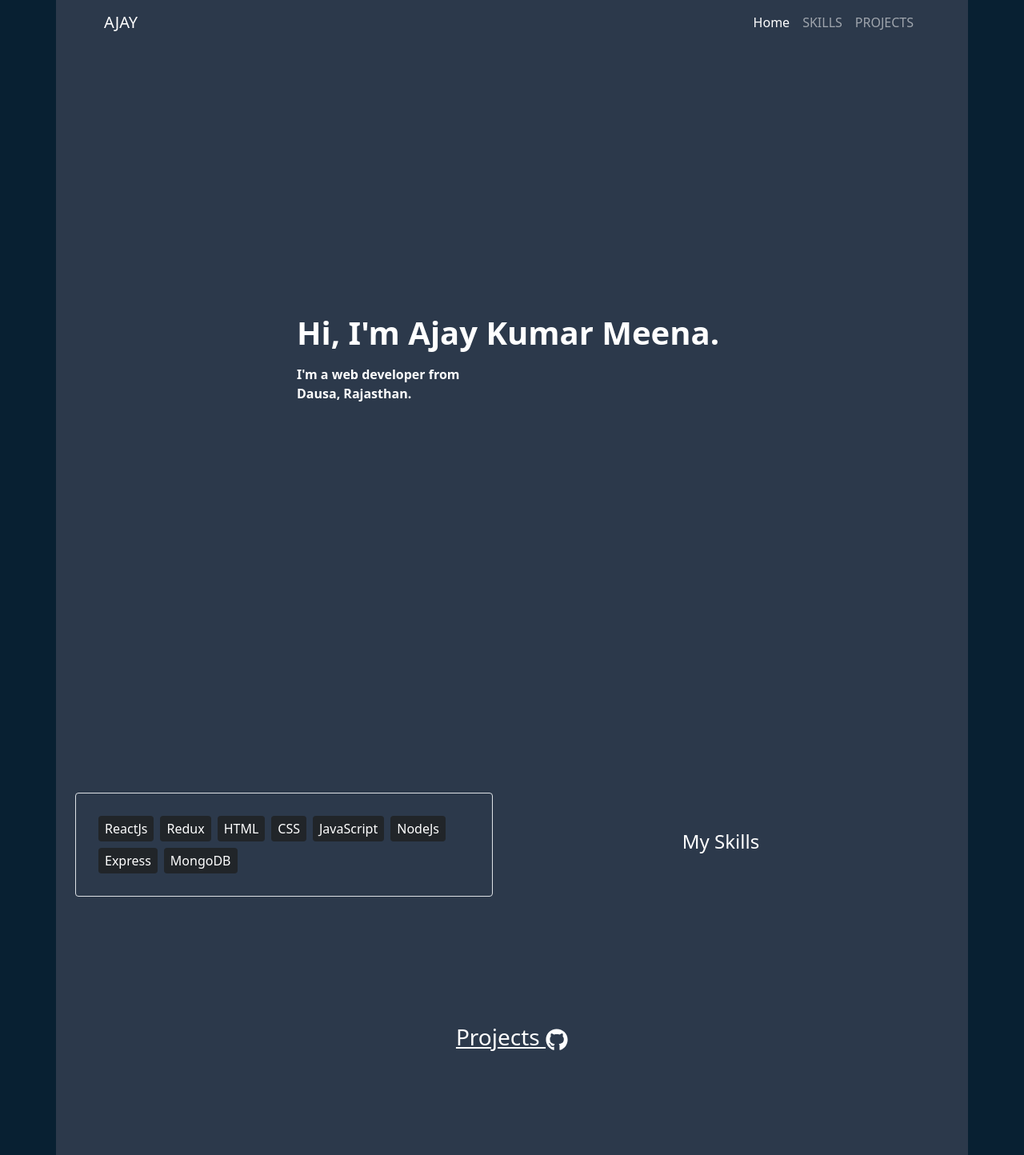
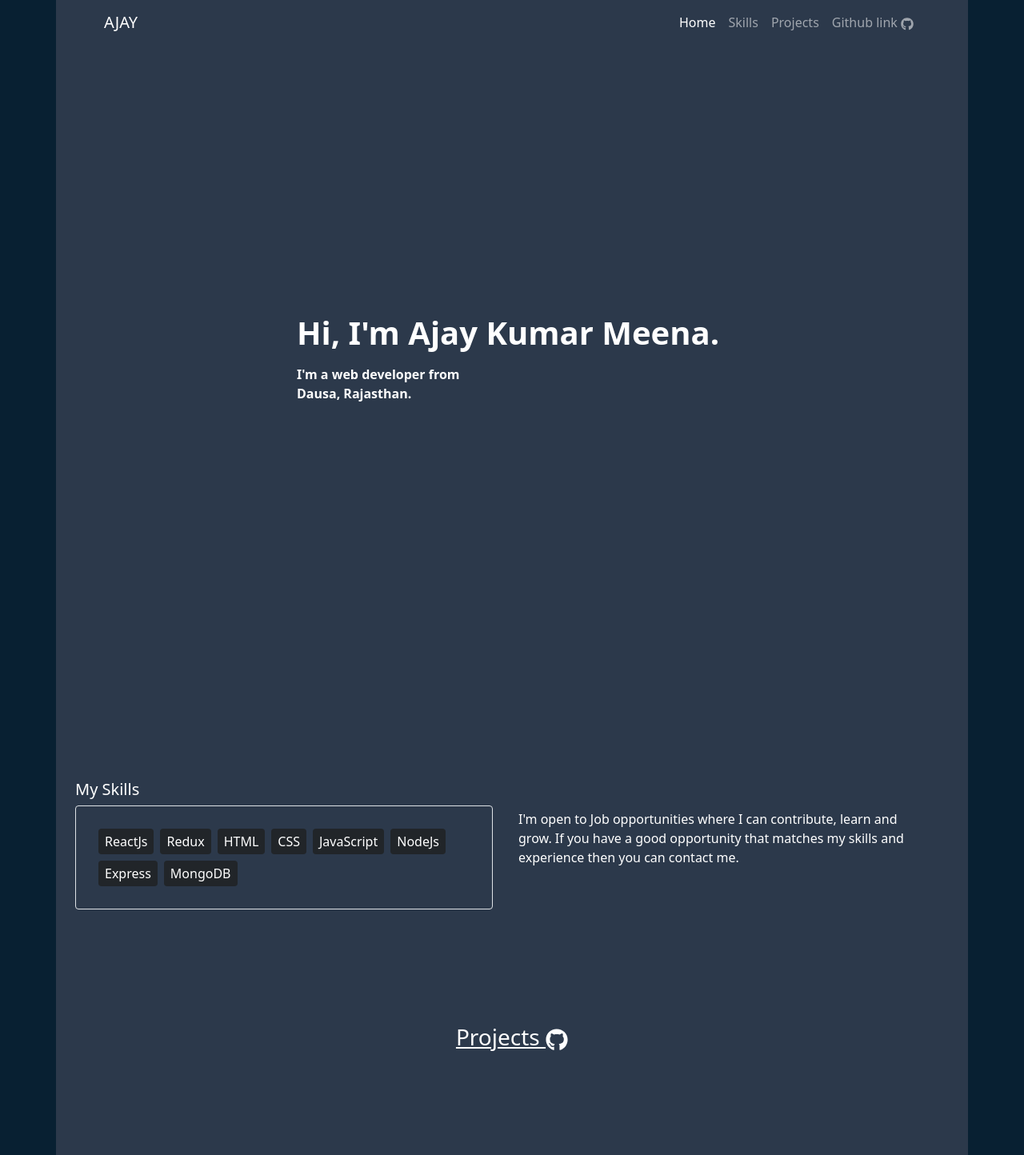
Before and after one commit to ajay020/portfolio, a React (Create React App) app: page / in a window 1280 px wide. Shown: the top 1444 px of the page at 80% size. Built offline with nearby package versions, Linux system fonts and the light colour scheme.

Commit message:
github link added to navbar

```diff
--- a/src/components/Navbar.jsx
+++ b/src/components/Navbar.jsx
@@ -1,25 +1,36 @@
+import { FaGithub } from "react-icons/fa";
+
 const Navbar = () => {
   return (
-    <nav class="navbar navbar-expand navbar-dark bg-light-gray mx-5">
-      <div class="container">
-        <a class="navbar-brand" href="#navbarNav">
+    <nav className="navbar navbar-expand navbar-dark bg-light-gray mx-5">
+      <div className="container">
+        <a className="navbar-brand" href="#navbarNav">
           AJAY
         </a>
-        <div class="" id="navbarNav">
-          <ul class="navbar-nav">
-            <li class="nav-item">
-              <a class="nav-link active" aria-current="page" href="#header">
+        <div className="" id="navbarNav">
+          <ul className="navbar-nav">
+            <li className="nav-item">
+              <a className="nav-link active" aria-current="page" href="#header">
                 Home
               </a>
             </li>
-            <li class="nav-item">
-              <a class="nav-link" href="#skills">
-                SKILLS
+            <li className="nav-item">
+              <a className="nav-link" href="#skills">
+                Skills
               </a>
             </li>
-            <li class="nav-item">
-              <a class="nav-link" href="#projects">
-                PROJECTS
+            <li className="nav-item">
+              <a className="nav-link" href="#projects">
+                Projects
+              </a>
+            </li>
+            <li className="nav-item">
+              <a
+                className="nav-link"
+                href="https://github.com/ajay020?tab=repositories"
+                target="_blank"
+              >
+                Github link <FaGithub />
               </a>
             </li>
           </ul>
--- a/src/components/Skills.jsx
+++ b/src/components/Skills.jsx
@@ -2,7 +2,11 @@ import { skills } from "../data";
 
 const Skills = () => {
   return (
-    <div id="skills" className="container row" style={{ height: "50vh" }}>
+    <div
+      id="skills"
+      className="container row d-flex align-items-center"
+      style={{ height: "50vh" }}
+    >
       <div
         className="
             col-sm-6
@@ -11,6 +15,8 @@ const Skills = () => {
             align-content-center
         "
       >
+        <h5 className="text-white">My Skills</h5>
+
         <div
           className="card p-4
             bg-light-gray
@@ -31,7 +37,11 @@ const Skills = () => {
         </div>
       </div>
       <div className="col-sm-6 d-flex align-items-center justify-content-center ">
-        <h4 className="text-white">My Skills</h4>
+        <p className="text-white  p-2  ">
+          I'm open to Job opportunities where I can contribute, learn and grow.
+          If you have a good opportunity that matches my skills and experience
+          then you can contact me.
+        </p>
       </div>
     </div>
   );
--- a/src/data.js
+++ b/src/data.js
@@ -20,7 +20,7 @@ export const porjects = [
     {
       title: "Ecommarce Store",
       image: ecommarce,
-      webLink: "https://ecommarce-store-ajay.netlify.app/",
+      webLink: "https://625533d7d11dd71da617876f--e-commarce-store.netlify.app/",
     },
     {
       title: "Calculator App",
```
